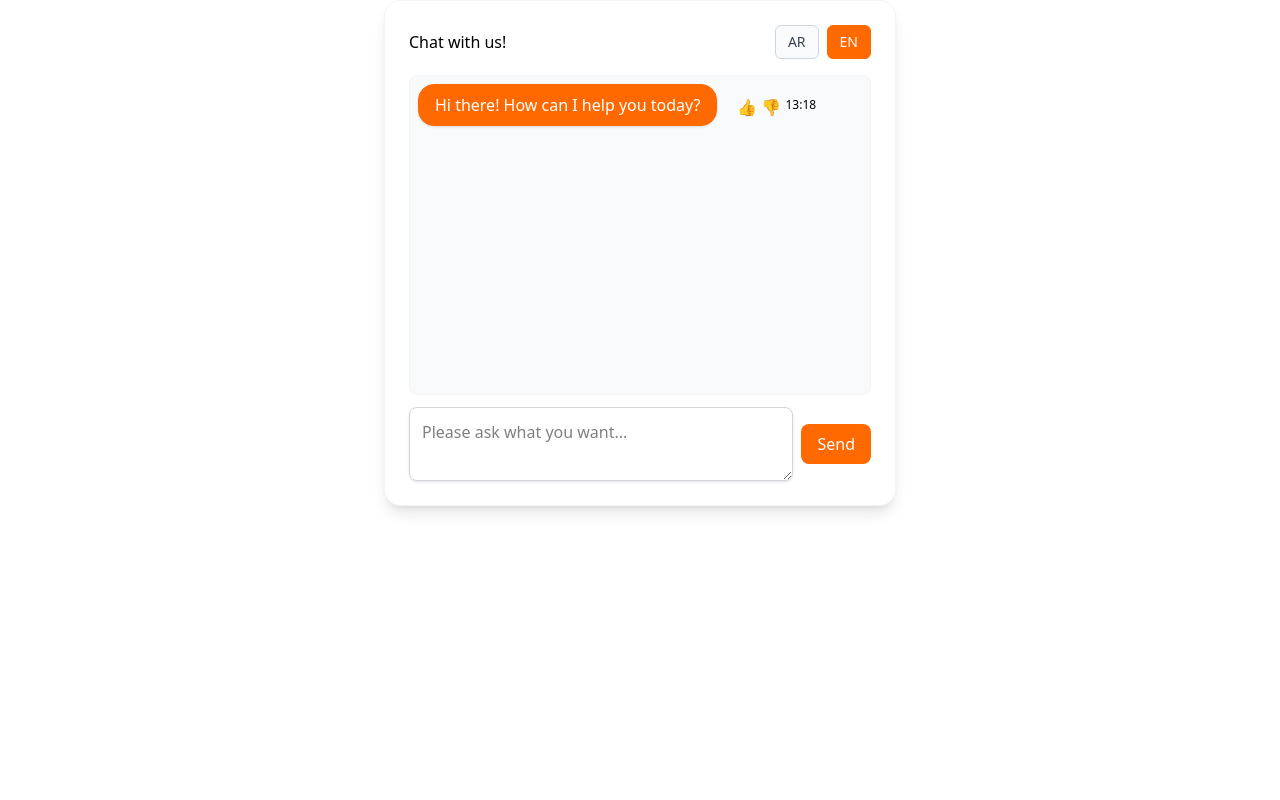
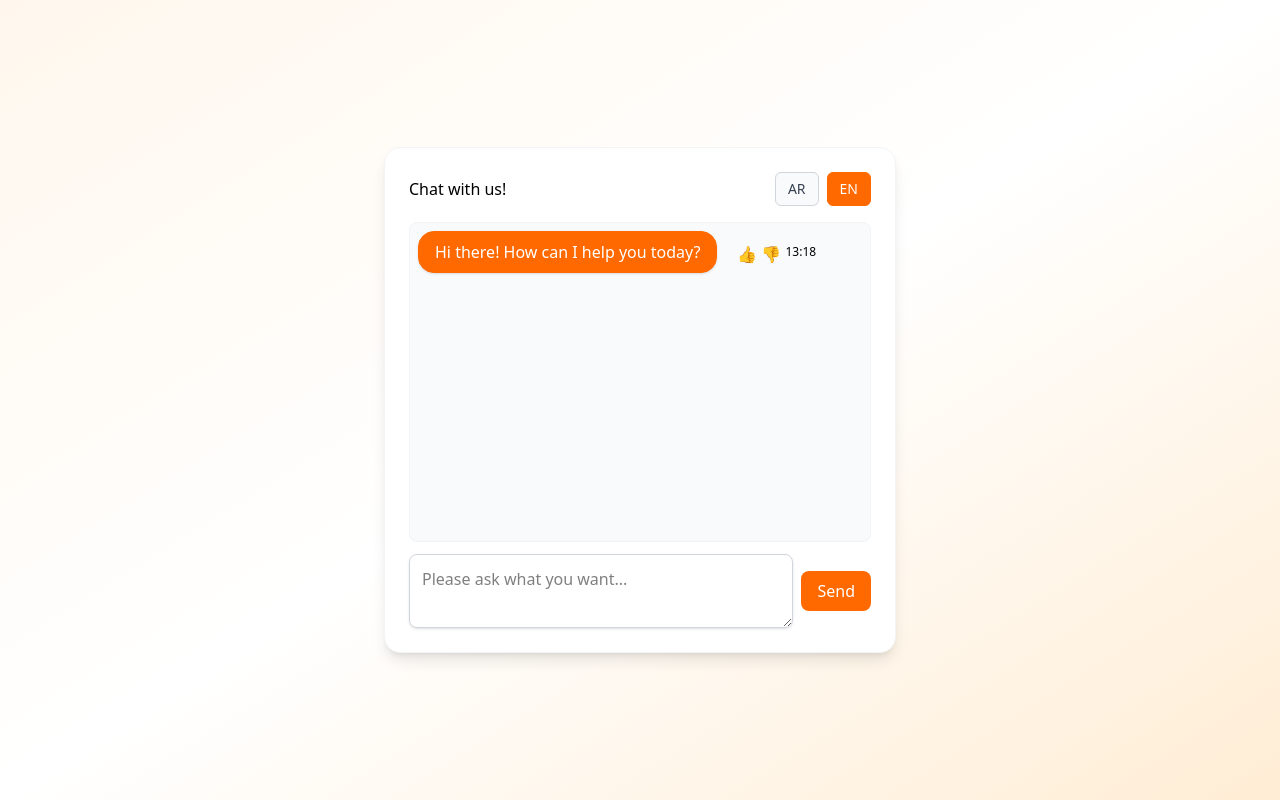
Before and after one commit to rayakhader/Chat-UI, a React (Vite) app: page / in a window 1280 px wide. Built offline with nearby package versions, Linux system fonts and the light colour scheme.

Commit message:
edit background for whole page

```diff
--- a/src/App.tsx
+++ b/src/App.tsx
@@ -4,7 +4,9 @@
 function App() {
 
   return (
-    <Chat />
+    <div className="min-h-screen bg-gradient-to-br from-orange-50 via-white to-orange-100 flex items-center justify-center p-4">
+      <Chat />
+    </div>
   )
 }
 
```
